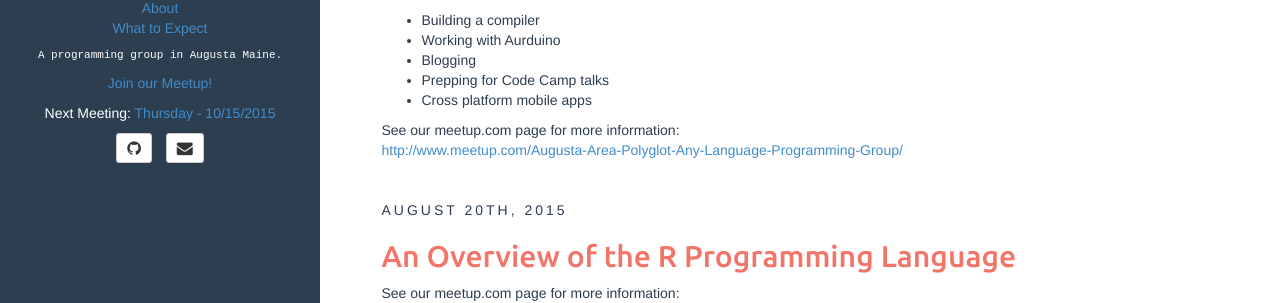
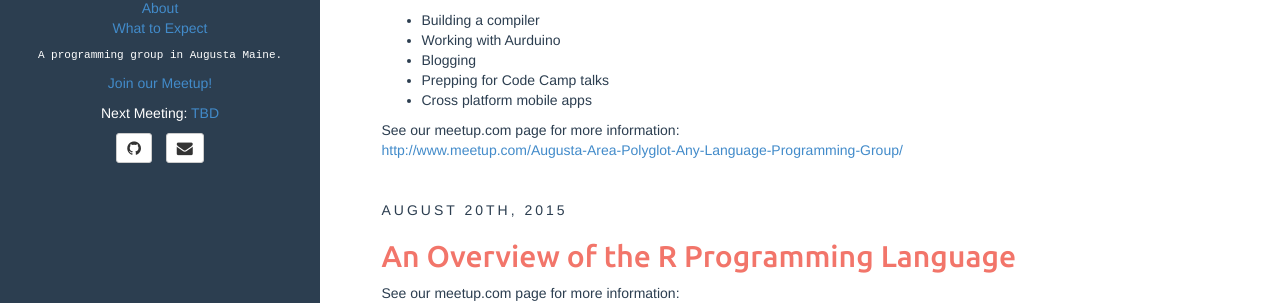
Before and after one commit to Augusta-Polyglot/augusta-polyglot.github.io, a Jekyll site: the page built from index.html, in a window 1280 px wide. Shown: the part 283-586 px from the top of the page. Built offline with Jekyll 4.4.1, drawn with Linux system fonts in a browser that asks for light colours; the list of posts is cut into pages by our own code.

Commit message:
Removed meeting date

```diff
--- a/_config.yml
+++ b/_config.yml
@@ -6,7 +6,7 @@ exclude: ["README.md"] # files to exclude
 highlighter: pygments
 markdown: kramdown
 title: Augusta Polyglot Group
-nextmeeting: Thursday - 10/15/2015
+nextmeeting: TBD
 
 defaults:
   -
```
